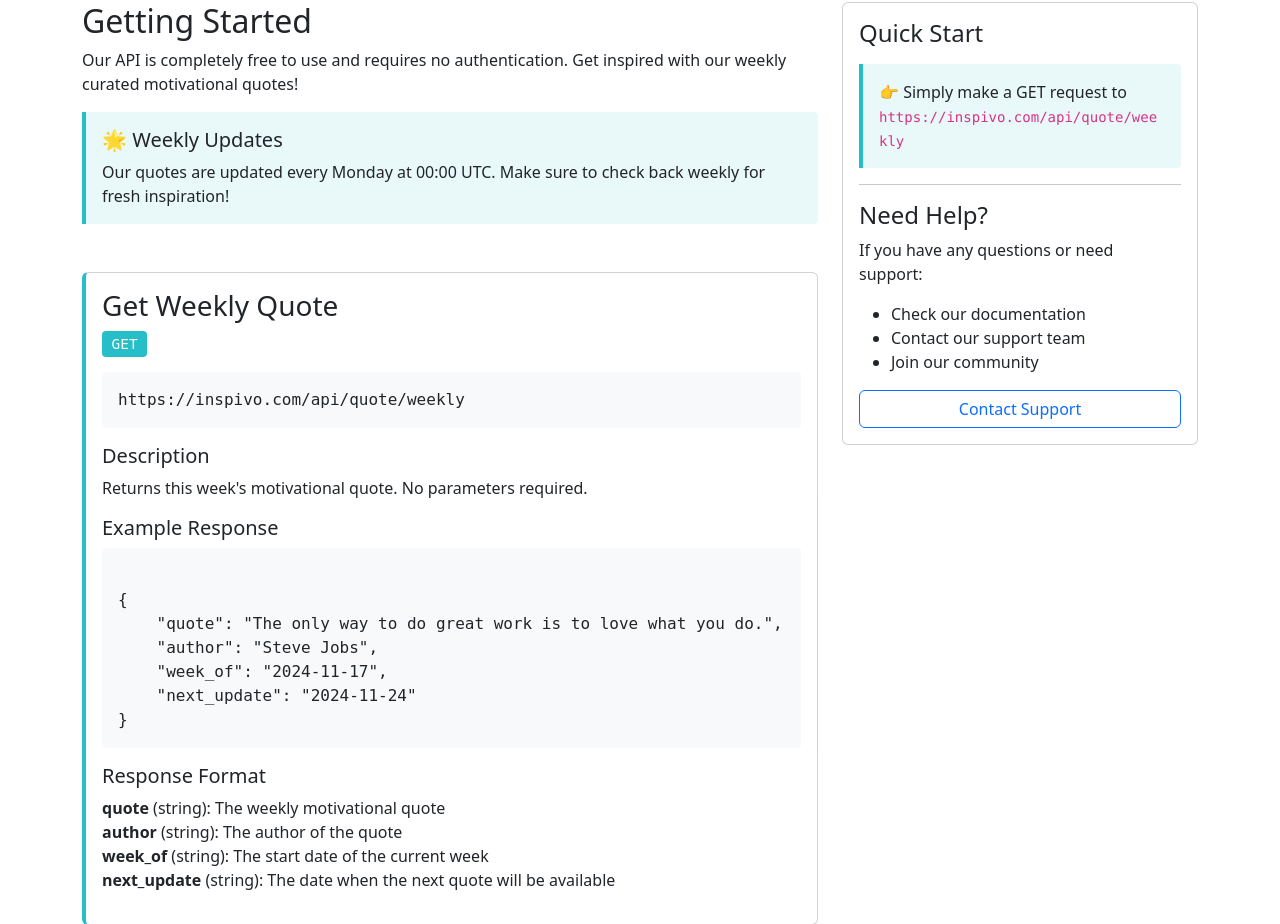
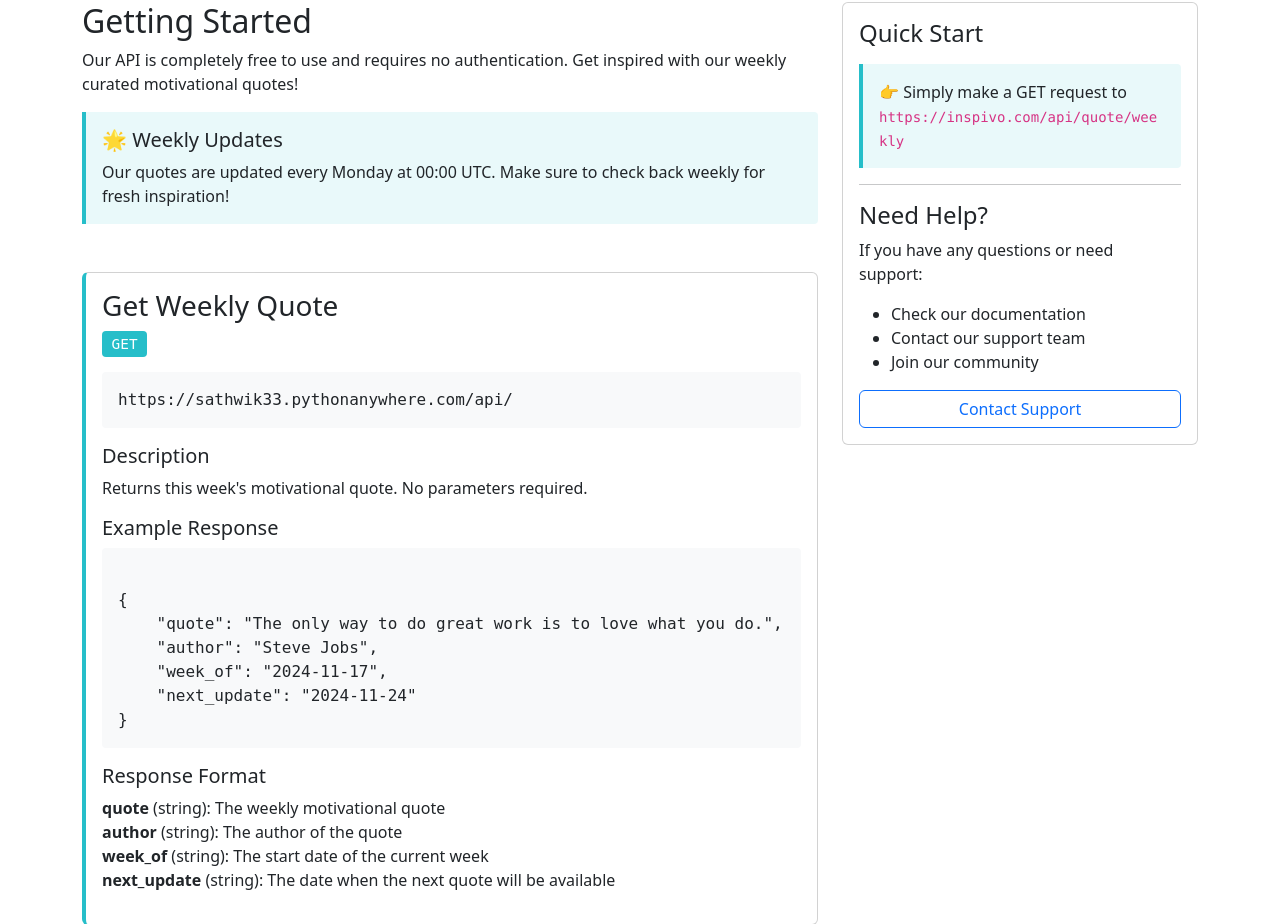
Before and after one commit to sathwikshetty33/MotiveX, a Django app: page /api-info in a window 1280 px wide. Shown: the part 268-1192 px from the top of the page. Run offline with Django 5.2, Linux system fonts and the light colour scheme; a user stored in the database is signed in; some libraries are stand-ins or nearby versions.

Commit message:
change made

```diff
--- a/motivation/app/templates/app/api.html
+++ b/motivation/app/templates/app/api.html
@@ -98,7 +98,7 @@
                         <span class="method-badge">GET</span>
 
                         <div class="endpoint-url">
-                            https://inspivo.com/api/quote/weekly
+                            https://sathwik33.pythonanywhere.com/api/
                         </div>
 
                         <h5>Description</h5>
```
Also changed, not shown: motivation/db.sqlite3.
